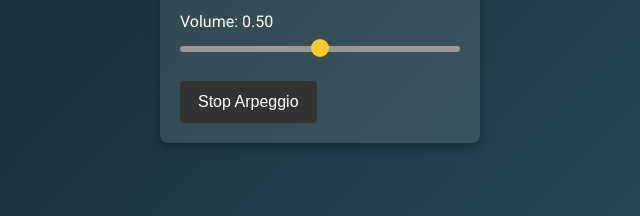
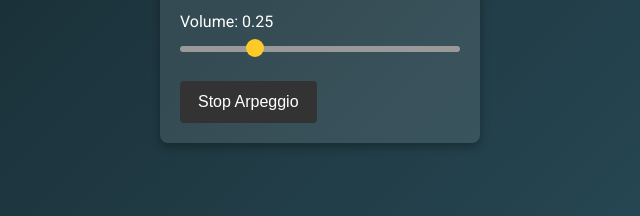
Before and after one commit to noctonic/noctonic.github.io, a plain HTML site: page arp.html in a window 1280 px wide. Shown: the part 597-813 px from the top of the page, 100-740 px from the left. Drawn offline with Linux system fonts and the light colour scheme.

Commit message:
Update arp.html

```diff
--- a/arp.html
+++ b/arp.html
@@ -228,7 +228,7 @@
       </div>
       <div class="slider-group">
         <label for="volumeSlider">Volume: <span id="volumeDisplay"></span></label>
-        <input type="range" id="volumeSlider" min="0" max="1" step="0.01" value="0.5" />
+        <input type="range" id="volumeSlider" min="0" max="1" step="0.01" value="0.25" />
       </div>
 
 
```
